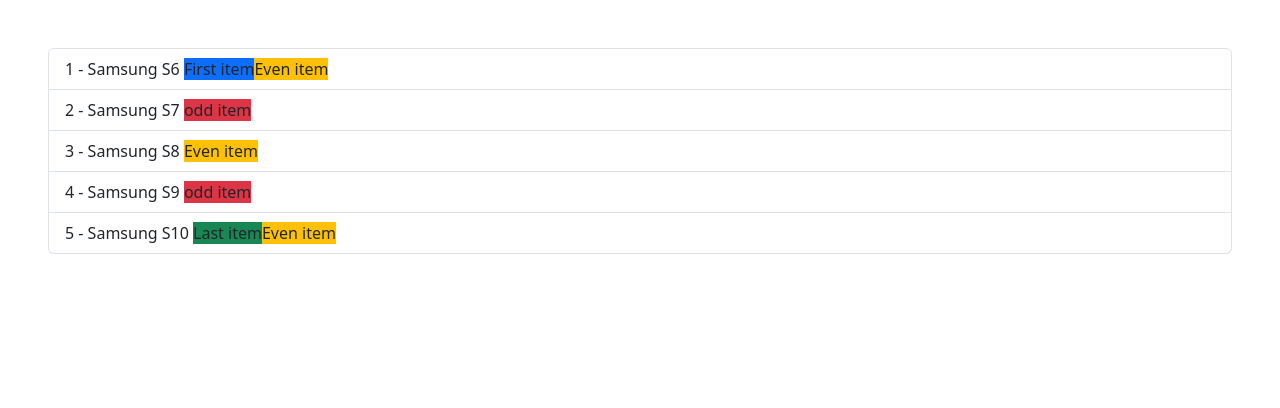
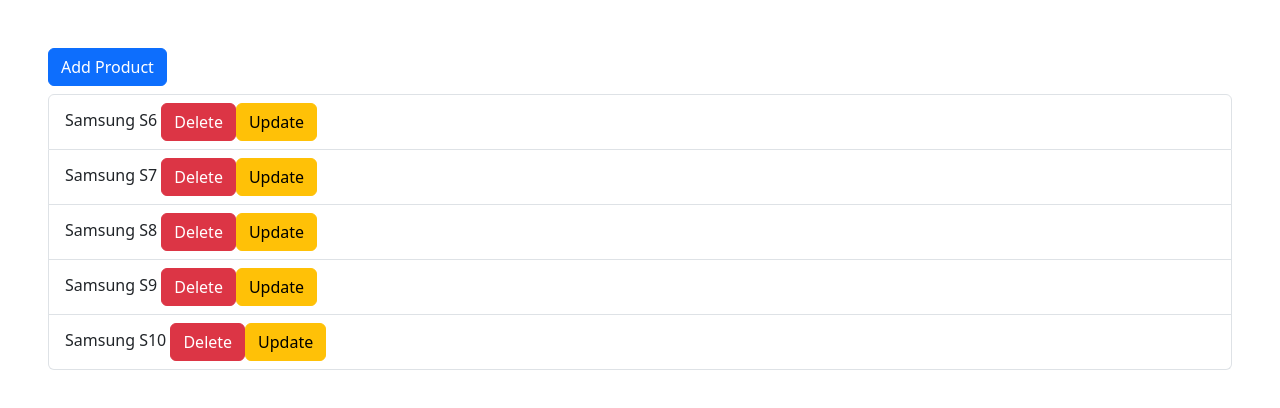
Before and after one commit to Abdullah-Alsabouni/Second-Angular-Project, an Angular app: page / in a window 1280 px wide. Shown: the top 408 px of the page. Built offline with nearby package versions, Linux system fonts and the light colour scheme.

Commit message:
Lesson 10 Change-Detection

```diff
--- a/src/app/product.component.html
+++ b/src/app/product.component.html
@@ -1,11 +1,10 @@
-<ul class="list-group m-5">
-    <!-- index, first, last, odd, even  ngFor'dan gelir-->
-    <li *ngFor="let product of model.getProducts(); index as i ; first as isFirst; last as isLast; odd as isOdd; even as isEven" class = "list-group-item">
-     <!-- index ngFor'dan gelen ürünlerin sırasını 0'dan başlayarak getirir-->
-        {{ i+1 }} - {{ product.name }}
-        <span *ngIf = "isFirst" class="bg bg-primary">First item</span>
-        <span *ngIf = "isLast" class="bg bg-success">Last item</span>
-        <span *ngIf = "isOdd" class="bg bg-danger">odd item</span>
-        <span *ngIf = "isEven" class="bg bg-warning">Even item</span>
-    </li>
-</ul>
+<div class="m-5">
+    <button class="btn btn-primary" (click)="addProduct()">Add Product</button>
+    <ul class = "list-group mt-2">
+        <li *ngFor = "let product of model.getProducts();" class="list-group-item">
+            {{ product.name }}
+            <button class = "btn btn-danger" (click)="deleteProduct(product)">Delete</button>
+            <button class = "btn btn-warning" (click)="updateProduct(product)">Update</button>
+        </li>
+    </ul>
+</div>
--- a/src/app/product.component.ts
+++ b/src/app/product.component.ts
@@ -1,5 +1,6 @@
 import { Component } from "@angular/core";
 import { ProductRepository } from "./repository.model";
+import { Product } from "./product.model";
 
 
 @Component({
@@ -11,4 +12,14 @@
 
 export class ProductComponent {
     model: ProductRepository = new ProductRepository();
+
+    addProduct() {
+        this.model.addProduct(new Product(6, "Samsung S11", "iyi telefon", "6.jpg",10000));
+    }
+    deleteProduct(product: Product) {
+        this.model.deleteProduct(product);
+    }
+    updateProduct(product: Product) {
+        product.name = "updated";
+    }
 }
--- a/src/app/repository.model.ts
+++ b/src/app/repository.model.ts
@@ -21,4 +21,15 @@
     getProductCount(): number {
         return this.products.length;
     }
+
+    addProduct(product: Product) {
+        this.products.push(product);
+    }
+
+    deleteProduct(product: Product){
+        let index = this.products.indexOf(product);
+        this.products.splice(index, 1); // 1 eleman sil
+    }
+
+
 }
```
